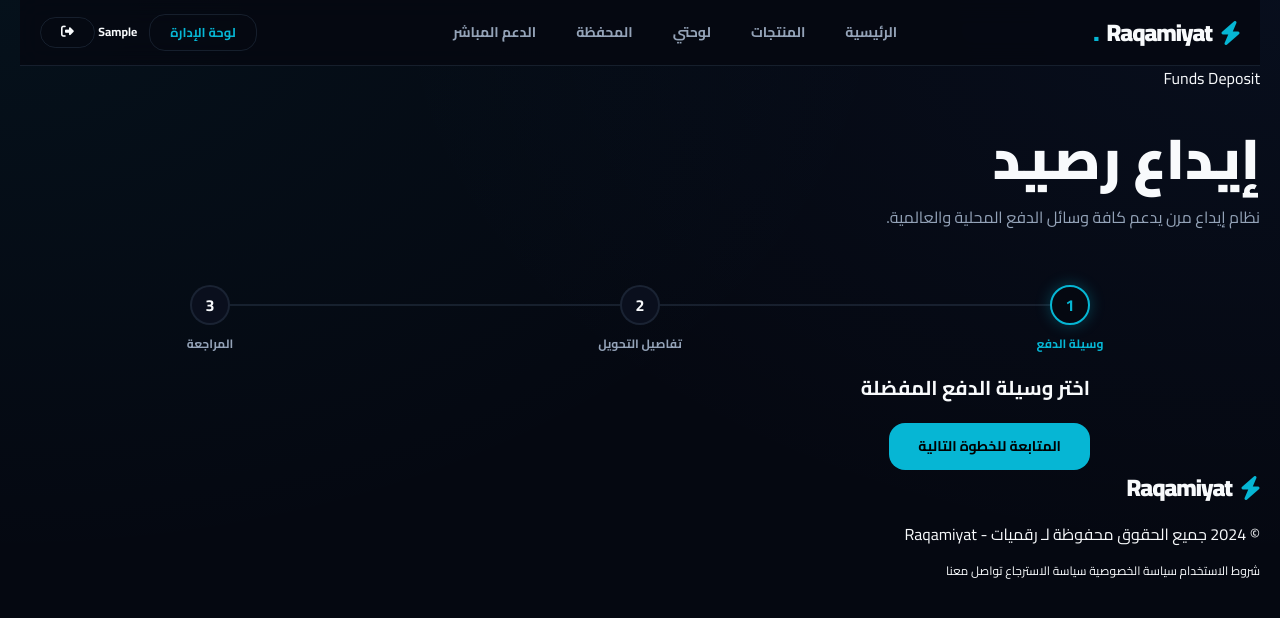
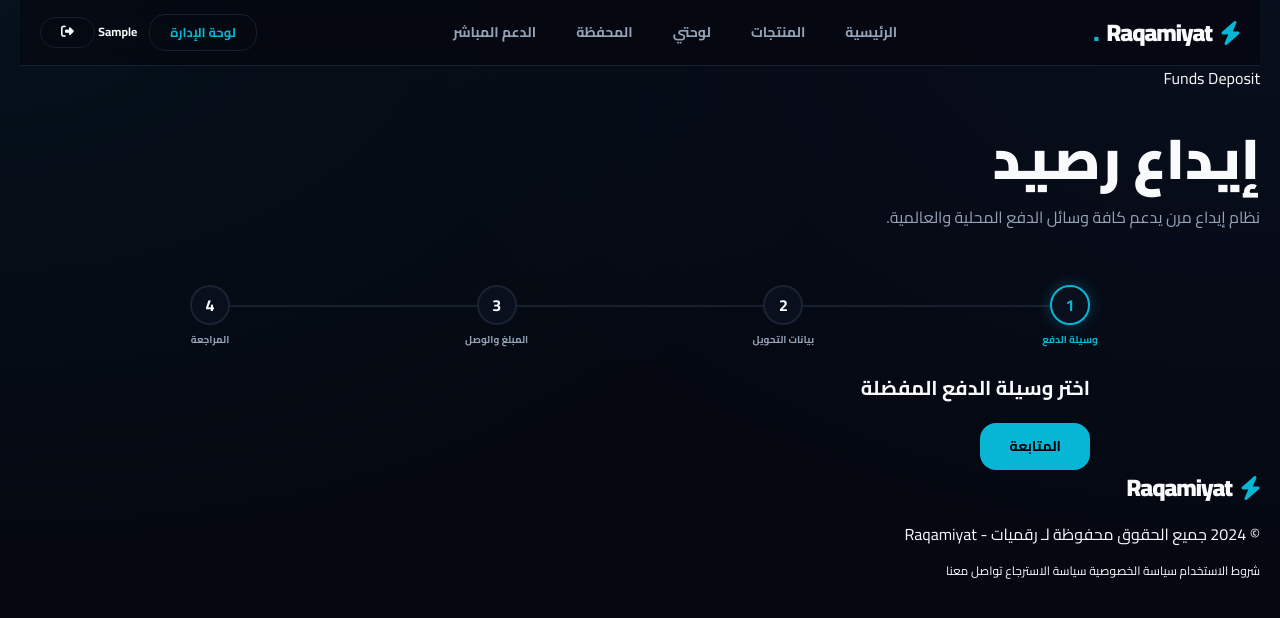
Before and after one commit to RamiQassas/store, a Django app: page /dashboard/deposits/ in a window 1280 px wide. Shown: the top 618 px of the page. Run offline with Django 5.2, Linux system fonts and the light colour scheme; a user stored in the database is signed in; tables that the repository leaves empty hold one stand-in row (values such as "Sample post"); data that the repository does not hold is empty.

Commit message:
تحديث 17.1

```diff
--- a/apps/site/templates/site/deposits.html
+++ b/apps/site/templates/site/deposits.html
@@ -5,129 +5,23 @@
 
 {% block extra_head %}
 <style>
-    .step-indicator {
-        display: flex;
-        justify-content: space-between;
-        margin-bottom: 3rem;
-        position: relative;
-    }
-    .step-indicator::before {
-        content: '';
-        position: absolute;
-        top: 50%;
-        left: 0;
-        right: 0;
-        height: 2px;
-        background: var(--panel-border);
-        z-index: 1;
-        transform: translateY(-50%);
-    }
-    .step {
-        width: 40px;
-        height: 40px;
-        border-radius: 50%;
-        background: var(--bg-soft);
-        border: 2px solid var(--panel-border);
-        display: flex;
-        align-items: center;
-        justify-content: center;
-        z-index: 2;
-        font-weight: bold;
-        transition: all 0.3s ease;
-        position: relative;
-    }
-    .step.active {
-        border-color: var(--cyan);
-        background: var(--bg);
-        color: var(--cyan);
-        box-shadow: 0 0 15px rgba(6, 182, 212, 0.3);
-    }
-    .step.completed {
-        background: var(--cyan);
-        border-color: var(--cyan);
-        color: #000;
-    }
-    .step-label {
-        position: absolute;
-        top: 100%;
-        margin-top: 0.75rem;
-        font-size: 0.75rem;
-        white-space: nowrap;
-        color: var(--muted);
-    }
+    .deposit-container { max-width: 900px; margin: 0 auto; }
+    .step-indicator { display: flex; justify-content: space-between; margin-bottom: 3rem; position: relative; }
+    .step-indicator::before { content: ''; position: absolute; top: 20px; left: 0; right: 0; height: 2px; background: var(--panel-border); z-index: 1; }
+    .step { width: 40px; height: 40px; border-radius: 50%; background: var(--bg-soft); border: 2px solid var(--panel-border); display: flex; align-items: center; justify-content: center; z-index: 2; font-weight: bold; position: relative; transition: all 0.3s; }
+    .step.active { border-color: var(--cyan); color: var(--cyan); box-shadow: 0 0 15px rgba(6, 182, 212, 0.3); }
+    .step.completed { background: var(--cyan); border-color: var(--cyan); color: #000; }
+    .step-label { position: absolute; top: 45px; font-size: 10px; white-space: nowrap; color: var(--muted); }
     .step.active .step-label { color: var(--cyan); font-weight: bold; }
-
-    .deposit-container {
-        max-width: 900px;
-        margin: 0 auto;
-    }
-
-    .method-grid {
-        display: grid;
-        grid-template-columns: repeat(auto-fill, minmax(250px, 1fr));
-        gap: 1.5rem;
-    }
-
-    .premium-method-card {
-        padding: 1.5rem;
-        cursor: pointer;
-        transition: all 0.3s ease;
-        border: 1px solid var(--panel-border);
-        position: relative;
-    }
-    .premium-method-card:hover {
-        border-color: var(--cyan);
-        transform: translateY(-5px);
-        background: rgba(6, 182, 212, 0.02);
-    }
-    .premium-method-card.selected {
-        border-color: var(--cyan);
-        background: rgba(6, 182, 212, 0.05);
-        box-shadow: var(--shadow);
-    }
-    .premium-method-card.selected::after {
-        content: '\f058';
-        font-family: 'Font Awesome 6 Free';
-        font-weight: 900;
-        position: absolute;
-        top: 1rem;
-        left: 1rem;
-        color: var(--cyan);
-    }
-
-    .qr-container {
-        background: white;
-        padding: 1rem;
-        border-radius: 12px;
-        display: inline-block;
-        box-shadow: var(--shadow);
-    }
-
-    .upload-preview {
-        width: 100%;
-        max-height: 300px;
-        object-fit: contain;
-        border-radius: 12px;
-        border: 2px dashed var(--panel-border);
-        margin-top: 1rem;
-        display: none;
-    }
-
-    .info-row {
-        display: flex;
-        justify-content: space-between;
-        padding: 0.75rem 0;
-        border-bottom: 1px solid rgba(255, 255, 255, 0.05);
-    }
-    .info-row:last-child { border-bottom: none; }
-
     .step-content { display: none; }
     .step-content.active { display: block; animation: fadeIn 0.4s ease; }
+    @keyframes fadeIn { from { opacity: 0; transform: translateY(5px); } to { opacity: 1; transform: translateY(0); } }
 
-    @keyframes fadeIn {
-        from { opacity: 0; transform: translateY(10px); }
-        to { opacity: 1; transform: translateY(0); }
-    }
+    .method-grid { display: grid; grid-template-columns: repeat(auto-fill, minmax(240px, 1fr)); gap: 1.5rem; }
+    .premium-method-card { padding: 1.5rem; cursor: pointer; border: 1px solid var(--panel-border); transition: all 0.3s; position: relative; }
+    .premium-method-card:hover { border-color: var(--cyan); transform: translateY(-5px); }
+    .premium-method-card.selected { border-color: var(--cyan); background: rgba(6, 182, 212, 0.05); }
+    .premium-method-card.selected::after { content: '\f058'; font-family: 'Font Awesome 6 Free'; font-weight: 900; position: absolute; top: 1rem; left: 1rem; color: var(--cyan); }
 </style>
 {% endblock %}
 
@@ -141,48 +35,29 @@
 </div>
 
 <div class="deposit-container">
-    <!-- Progress Indicator -->
     <div class="step-indicator">
-        <div class="step active" id="step-dot-1">
-            1 <span class="step-label">وسيلة الدفع</span>
-        </div>
-        <div class="step" id="step-dot-2">
-            2 <span class="step-label">تفاصيل التحويل</span>
-        </div>
-        <div class="step" id="step-dot-3">
-            3 <span class="step-label">المراجعة</span>
-        </div>
+        <div class="step active" id="step-dot-1">1 <span class="step-label">وسيلة الدفع</span></div>
+        <div class="step" id="step-dot-2">2 <span class="step-label">بيانات التحويل</span></div>
+        <div class="step" id="step-dot-3">3 <span class="step-label">المبلغ والوصل</span></div>
+        <div class="step" id="step-dot-4">4 <span class="step-label">المراجعة</span></div>
     </div>
 
-    <form id="deposit-form" method="post" enctype="multipart/form-data">
-        {% csrf_token %}
-        <input type="hidden" name="payment_method" id="selected-method-id">
-
-        <!-- Step 1: Choose Payment Method -->
-        <div class="step-content active" id="step-1">
+    <div id="step-1" class="step-content active">
         <h3 class="text-xl font-bold mb-6 text-center">اختر وسيلة الدفع المفضلة</h3>
         <div class="method-grid">
             {% for method in payment_methods %}
             <div class="panel premium-method-card" data-method-id="{{ method.id }}" onclick="handleMethodSelect(this)">
                 <div class="flex flex-col items-center text-center gap-4">
                     {% if method.logo %}
-                        <img src="{{ method.logo.url }}" alt="{{ method.name }}" class="w-16 h-16 object-contain">
+                    <img src="{{ method.logo.url }}" class="w-16 h-16 object-contain">
                     {% else %}
-                        <div class="w-16 h-16 bg-slate-800 rounded-2xl flex items-center justify-center text-2xl text-cyan">
-                            <i class="fas {{ method.icon|default:'fa-wallet' }}"></i>
-                        </div>
+                    <div class="w-16 h-16 bg-slate-800 rounded-2xl flex items-center justify-center text-2xl text-cyan"><i class="fas fa-wallet"></i></div>
                     {% endif %}
                     <div>
                         <h4 class="font-bold text-lg">{{ method.name }}</h4>
                         <p class="text-xs text-muted mt-1">{{ method.description|truncatechars:60 }}</p>
                     </div>
-                        <div class="flex gap-2 mt-2">
-                            {% for c in method.supported_currencies.all %}
-                            <span class="badge text-[9px]">{{ c.code }}</span>
-                            {% endfor %}
                 </div>
-                    </div>
-                    <!-- Hidden Data for JS -->
                 <script type="application/json" class="method-data">
                     {
                         "id": "{{ method.id }}",
@@ -200,223 +75,131 @@
             </div>
             {% endfor %}
         </div>
-            <div class="flex justify-center mt-12">
-                <button type="button" class="btn btn-primary px-12 disabled:opacity-50" id="to-step-2" disabled onclick="goToStep(2)">المتابعة للخطوة التالية</button>
-            </div>
+        <div class="flex justify-center mt-12"><button type="button" class="btn btn-primary px-12 disabled:opacity-50" id="to-step-2" disabled onclick="goToStep(2)">المتابعة</button></div>
     </div>
 
-        <!-- Step 2: Dynamic Form & Details -->
-        <div class="step-content" id="step-2">
-            <div class="grid grid-cols-1 md:grid-cols-2 gap-8">
-                <!-- Method Info -->
-                <div class="stack gap-6">
-                    <div class="panel p-6 border-cyan/20 bg-cyan/[0.02]">
-                        <h3 class="text-lg font-bold text-cyan mb-4" id="review-method-name"></h3>
-                        <div id="method-instructions-box" class="text-sm text-slate-300 leading-relaxed mb-6"></div>
-
-                        <div id="qr-box" class="text-center mb-6 hidden">
-                            <p class="text-xs text-muted mb-3">امسح رمز QR للتحويل مباشرة</p>
-                            <div class="qr-container">
-                                <img src="" id="method-qr-img" class="w-40 h-40">
-                            </div>
-                        </div>
-
-                        <div class="stack gap-2 pt-4 border-t border-white/5">
-                            <div class="flex justify-between text-xs">
-                                <span class="text-muted">الحدود:</span>
-                                <span id="review-limits" class="font-bold text-amber-400"></span>
-                            </div>
-                            <div class="flex justify-between text-xs">
-                                <span class="text-muted">الرسوم:</span>
-                                <span id="review-fees" class="font-bold"></span>
+    <div id="step-2" class="step-content">
+        <div class="max-w-2xl mx-auto">
+            <div class="panel p-8 stack gap-8">
+                <h3 class="text-xl font-bold text-center">بيانات عملية التحويل</h3>
+                <div id="dynamic-fields-container" class="stack gap-6"></div>
+                <div class="flex justify-between mt-4">
+                    <button type="button" class="btn btn-outline px-8" onclick="goToStep(1)">العودة</button>
+                    <button type="button" class="btn btn-primary px-12" onclick="goToStep(3)">المتابعة</button>
                 </div>
             </div>
         </div>
     </div>
 
-                <!-- Form Fields -->
-                <div class="panel p-6 stack gap-6">
-                    <div class="grid grid-cols-1 sm:grid-cols-2 gap-4">
-                        <div class="field-group">
-                            <label>العملة</label>
-                            <select name="currency" id="currency-select" required></select>
+    <div id="step-3" class="step-content">
+        <div class="max-w-2xl mx-auto">
+            <div class="panel p-8 stack gap-8">
+                <h3 class="text-xl font-bold text-center">تحديد المبلغ وإرفاق الوصل</h3>
+                <div class="grid grid-2 gap-6">
+                    <div class="field-group"><label>العملة</label><select id="currency-select" required></select></div>
+                    <div class="field-group"><label>المبلغ المرسل</label><input type="number" id="amount-input" step="0.01" required placeholder="0.00"></div>
                 </div>
                 <div class="field-group">
-                            <label>المبلغ</label>
-                            <input type="number" name="amount" id="amount-input" step="0.01" required placeholder="0.00">
+                    <label>إرفاق صورة الوصل (اختياري)</label>
+                    <input type="file" id="proof-image-input" accept="image/*" onchange="previewImage(this)">
+                    <img id="image-preview" class="mt-4 w-full rounded-xl border border-white/10 hidden">
                 </div>
-                    </div>
-
-                    <!-- Dynamic Fields Anchor -->
-                    <div id="dynamic-fields-container" class="stack gap-4"></div>
-
-                    <div class="field-group">
-                        <label>إرفاق صورة الوصل (اختياري)</label>
-                        <input type="file" name="proof_image" accept="image/*" onchange="previewImage(this)">
-                        <img id="image-preview" class="upload-preview">
+                <div class="flex justify-between"><button type="button" class="btn btn-outline px-8" onclick="goToStep(2)">العودة</button><button type="button" class="btn btn-primary px-12" onclick="goToStep(4)">مراجعة الطلب</button></div>
             </div>
         </div>
     </div>
 
-            <div class="flex justify-between mt-12">
-                <button type="button" class="btn btn-outline px-8" onclick="goToStep(1)">العودة</button>
-                <button type="button" class="btn btn-primary px-12" onclick="goToStep(3)">مراجعة الطلب</button>
+    <div id="step-4" class="step-content">
+        <form id="deposit-form" method="post" enctype="multipart/form-data" class="max-w-2xl mx-auto">
+            {% csrf_token %}
+            <input type="hidden" name="payment_method" id="selected-method-id">
+            <div class="panel p-8 stack gap-8">
+                <div class="text-center"><i class="fas fa-file-invoice-dollar text-4xl text-cyan mb-4"></i><h3 class="text-xl font-bold">تأكيد تفاصيل الإيداع</h3></div>
+                <div class="bg-slate-800/50 rounded-2xl p-6 stack gap-4">
+                    <div class="flex justify-between"><span>وسيلة الدفع:</span><strong id="final-method">--</strong></div>
+                    <div class="flex justify-between"><span>المبلغ:</span><strong id="final-amount">--</strong></div>
+                    <div class="flex justify-between"><span>الرسوم:</span><strong id="final-fees" class="text-danger">--</strong></div>
+                    <div class="flex justify-between border-t border-white/5 pt-3"><span>الصافي المتوقع:</span><strong id="final-net" class="text-cyan text-xl">--</strong></div>
                 </div>
-        </div>
-
-        <!-- Step 3: Review & Submit -->
-        <div class="step-content" id="step-3">
-            <div class="max-w-xl mx-auto">
-                <div class="panel p-8 stack gap-8">
-                    <div class="text-center">
-                        <i class="fas fa-file-invoice-dollar text-4xl text-cyan mb-4"></i>
-                        <h3 class="text-xl font-bold">تأكيد تفاصيل الإيداع</h3>
-                        <p class="text-sm text-muted">يرجى مراجعة البيانات قبل الإرسال</p>
-                    </div>
-
-                    <div class="bg-slate-800/50 rounded-xl p-6 stack gap-3">
-                        <div class="info-row">
-                            <span class="text-muted">وسيلة الدفع</span>
-                            <strong id="final-method"></strong>
-                        </div>
-                        <div class="info-row">
-                            <span class="text-muted">المبلغ الإجمالي</span>
-                            <strong id="final-amount"></strong>
-                        </div>
-                        <div class="info-row">
-                            <span class="text-muted">الرسوم</span>
-                            <strong id="final-fees" class="text-danger"></strong>
-                        </div>
-                        <div class="info-row pt-3 border-t border-white/10">
-                            <span class="text-cyan font-bold">المبلغ الصافي المتوقع</span>
-                            <strong id="final-net" class="text-cyan text-xl"></strong>
-                        </div>
-                    </div>
-
                 <div class="flex flex-col gap-4">
-                        <button type="submit" class="btn btn-primary w-full py-4 text-lg">إرسال الطلب للمراجعة</button>
-                        <button type="button" class="btn btn-outline w-full" onclick="goToStep(2)">تعديل البيانات</button>
-                    </div>
-
-                    <p class="text-[10px] text-center text-muted">بمجرد الضغط على إرسال، سيتم مراجعة طلبك من قبل فريق المالية خلال 30-60 دقيقة.</p>
-                </div>
+                    <button type="submit" class="btn btn-primary w-full py-4 text-lg">إرسال طلب الإيداع</button>
+                    <button type="button" class="btn btn-outline w-full" onclick="goToStep(3)">تعديل البيانات</button>
                 </div>
             </div>
         </form>
     </div>
+</div>
 
 <script>
 let currentMethod = null;
-
 function handleMethodSelect(card) {
     document.querySelectorAll('.premium-method-card').forEach(c => c.classList.remove('selected'));
     card.classList.add('selected');
-
-    const data = JSON.parse(card.querySelector('.method-data').textContent);
-    currentMethod = data;
-
-    document.getElementById('selected-method-id').value = data.id;
+    currentMethod = JSON.parse(card.querySelector('.method-data').textContent);
+    document.getElementById('selected-method-id').value = currentMethod.id;
     document.getElementById('to-step-2').disabled = false;
-
-    // Prepare Step 2
-    document.getElementById('review-method-name').innerText = data.name;
-    document.getElementById('method-instructions-box').innerHTML = data.instructions.replace(/\n/g, '<br>');
-
-    if (data.qr) {
-        document.getElementById('qr-box').classList.remove('hidden');
-        document.getElementById('method-qr-img').src = data.qr;
-    } else {
-        document.getElementById('qr-box').classList.add('hidden');
-    }
-
-    document.getElementById('review-limits').innerText = `${data.min} - ${data.max}`;
-    document.getElementById('review-fees').innerText = `${data.fixed} + ${data.percent}%`;
-
-    // Populate Currencies
     const select = document.getElementById('currency-select');
     select.innerHTML = '';
-    data.currencies.forEach(c => {
-        const opt = document.createElement('option');
-        opt.value = c.id;
-        opt.textContent = `${c.code} (${c.symbol})`;
-        select.appendChild(opt);
+    currentMethod.currencies.forEach(c => {
+        const opt = document.createElement('option'); opt.value = c.id; opt.textContent = `${c.code} (${c.symbol})`; select.appendChild(opt);
     });
-
-    // Render Dynamic Fields
-    renderDynamicFields(data.schema);
+    renderDynamicFields(currentMethod.schema);
 }
-
 function renderDynamicFields(schema) {
     const container = document.getElementById('dynamic-fields-container');
     container.innerHTML = '';
-
     if (!schema.fields) return;
-
     schema.fields.forEach(field => {
         const group = document.createElement('div');
         group.className = 'field-group';
-
-        const label = document.createElement('label');
-        label.textContent = field.label;
-        if (field.required) label.innerHTML += ' <span class="text-danger">*</span>';
-
-        let input;
-        if (field.type === 'textarea') {
-            input = document.createElement('textarea');
-            input.rows = 3;
-        } else {
-            input = document.createElement('input');
-            input.type = field.type === 'number' ? 'number' : 'text';
-        }
-
+        group.innerHTML = `<label>${field.label} ${field.required ? '<span class="text-danger">*</span>' : ''}</label>`;
+        let input = document.createElement(field.type === 'textarea' ? 'textarea' : 'input');
+        if (field.type !== 'textarea') input.type = field.type === 'number' ? 'number' : 'text';
         input.name = `custom_${field.name || field.label}`;
         input.placeholder = field.placeholder || '';
         input.required = field.required;
         input.className = 'dynamic-input';
-
-        group.appendChild(label);
         group.appendChild(input);
         container.appendChild(group);
     });
 }
-
 function goToStep(n) {
     document.querySelectorAll('.step-content').forEach(s => s.classList.remove('active'));
     document.getElementById(`step-${n}`).classList.add('active');
-
-    // Update dots
     document.querySelectorAll('.step').forEach((dot, idx) => {
         dot.classList.remove('active', 'completed');
         if (idx + 1 < n) dot.classList.add('completed');
         if (idx + 1 === n) dot.classList.add('active');
     });
-
-    if (n === 3) prepareReview();
+    if (n === 4) prepareFinal();
     window.scrollTo({ top: 0, behavior: 'smooth' });
 }
-
-function prepareReview() {
+function prepareFinal() {
     const amount = parseFloat(document.getElementById('amount-input').value) || 0;
-    const fixed = parseFloat(currentMethod.fixed) || 0;
-    const percent = parseFloat(currentMethod.percent) || 0;
-    const totalFee = fixed + (amount * percent / 100);
-    const net = Math.max(0, amount - totalFee);
+    const totalFee = parseFloat(currentMethod.fixed) + (amount * parseFloat(currentMethod.percent) / 100);
     const currency = document.getElementById('currency-select').selectedOptions[0]?.text.split(' ')[0] || '';
-
     document.getElementById('final-method').innerText = currentMethod.name;
     document.getElementById('final-amount').innerText = `${amount.toLocaleString()} ${currency}`;
     document.getElementById('final-fees').innerText = `${totalFee.toLocaleString()} ${currency}`;
-    document.getElementById('final-net').innerText = `${net.toLocaleString()} ${currency}`;
+    document.getElementById('final-net').innerText = `${Math.max(0, amount - totalFee).toLocaleString()} ${currency}`;
+    const form = document.getElementById('deposit-form');
+    form.querySelectorAll('.hidden-sync').forEach(i => i.remove());
+    const addHidden = (name, val) => {
+        const i = document.createElement('input'); i.type = 'hidden'; i.name = name; i.value = val; i.className = 'hidden-sync'; form.appendChild(i);
+    };
+    addHidden('currency', document.getElementById('currency-select').value);
+    addHidden('amount', document.getElementById('amount-input').value);
+    document.querySelectorAll('.dynamic-input').forEach(i => addHidden(i.name, i.value));
+    const fileInput = document.getElementById('proof-image-input');
+    if (fileInput.files.length) {
+        const clonedFile = fileInput.cloneNode(); clonedFile.className = 'hidden-sync hidden'; form.appendChild(clonedFile);
     }
-
+}
 function previewImage(input) {
     const preview = document.getElementById('image-preview');
     if (input.files && input.files[0]) {
         const reader = new FileReader();
-        reader.onload = function(e) {
-            preview.src = e.target.result;
-            preview.style.display = 'block';
-        }
+        reader.onload = e => { preview.src = e.target.result; preview.classList.remove('hidden'); };
         reader.readAsDataURL(input.files[0]);
     }
 }
```
Also changed, not shown: apps/site/templates/site/control_deposits.html (+16 -19 lines), apps/site/templates/site/control_withdrawals.html (+12 -3 lines), apps/site/templates/site/payment_methods_list.html (+8 -11 lines). Lines whose indentation alone changed are shown as unchanged.
